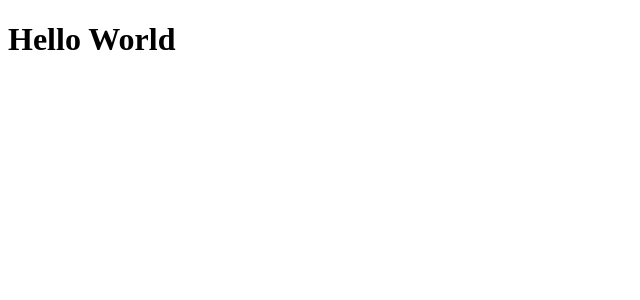
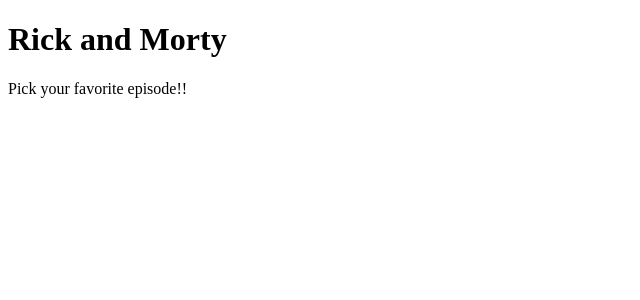
Before and after one commit to qtrangdo/Movie_picker, a React (Create React App) app: page / in a window 1280 px wide. Shown: the top 300 px of the page, without its empty margins (0-640 px from the left). Built offline with nearby package versions, Linux system fonts and the light colour scheme.

Commit message:
Create App component

```diff
--- /dev/null
+++ b/src/App.tsx
@@ -0,0 +1,10 @@
+import * as React from 'react';
+
+export default function App(): JSX.Element {
+  return (
+    <React.Fragment>
+      <h1>Rick and Morty</h1>
+      <p>Pick your favorite episode!!</p>
+    </React.Fragment>
+  )
+}
--- a/src/index.tsx
+++ b/src/index.tsx
@@ -1,7 +1,8 @@
 import * as React from 'react';
 import * as ReactDOM from 'react-dom';
+import App from './App';
 
 ReactDOM.render(
-  <h1>Hello World</h1>,
+  <App />,
   document.getElementById("root")
 )
```
